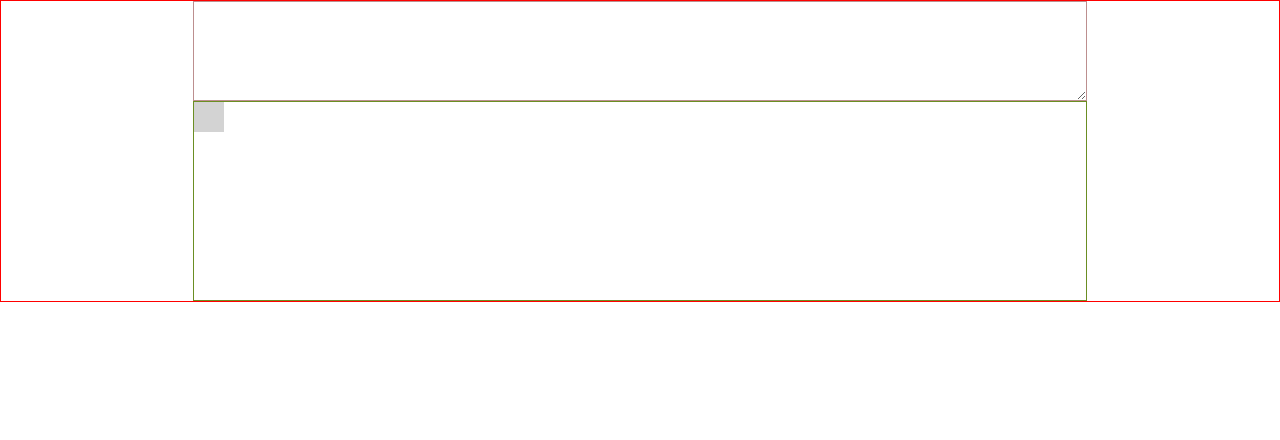
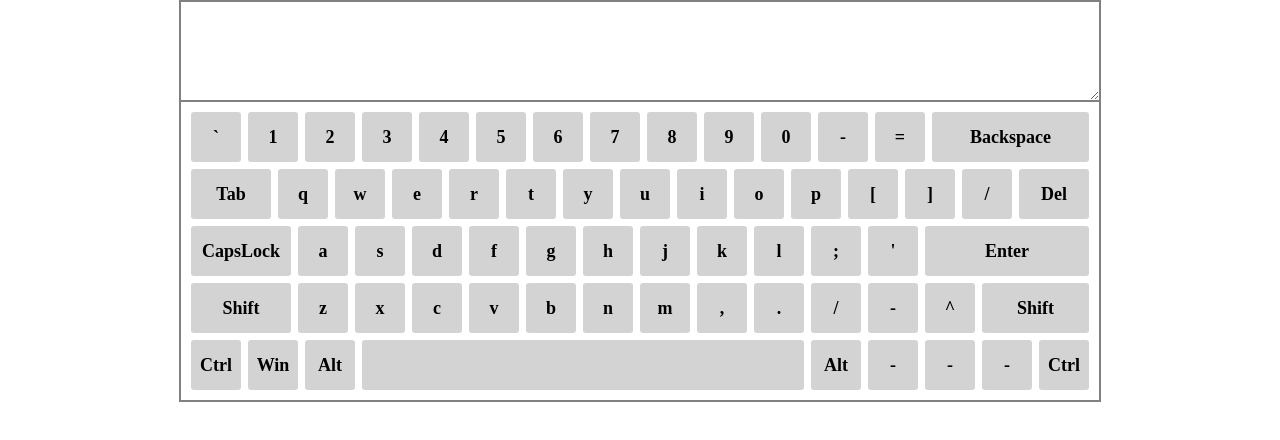
Before and after one commit to Ewdoha/RSS_Virtual_Keyboard, a website built with webpack: page RSS_Virtual_Keyboard/src/index.html in a window 1280 px wide. Built offline with nearby package versions, Linux system fonts and the light colour scheme.

Commit message:
feat: create html markup,css styles for keyboard and textarea in index.js

```diff
--- a/RSS_Virtual_Keyboard/src/assets/styles/style.scss
+++ b/RSS_Virtual_Keyboard/src/assets/styles/style.scss
@@ -3,37 +3,70 @@
   padding: 0;
   box-sizing: border-box;
 }
-/*
-body{
-  display: flex;
-  justify-content: center;
-  align-items: center;
-  width:100%;
-  height:100%;
-}
-*/
+
 .keyboard-container{
-  border: 1px solid red;
   display: flex;
   flex-direction: column;
   justify-content: center;
   align-items: center;
 
   .textarea{
-    border: 1px solid rosybrown;
-    width: 70%;
+    border: 2px solid gray;
+    border-bottom: transparent;
+    width: 922px;
     height:100px;
+    font-size: 18px;
+    font-weight: bold;
   }
 
   .keys-container{
-    border: 1px solid olivedrab;
-    width: 70%;
-    height: 200px;
+    display: flex;
+    align-items: center;
+    flex-wrap: wrap;
+    padding: 10px;
+    gap: 7px;
+    border: 2px solid gray;
+    width: 922px;
 
       .key{
-        width: 30px;
-        height: 30px;
+        width: 50px;
+        height: 50px;
+        display: flex;
+        justify-content: center;
+        align-items: center;
+        border-radius: 3px;
         background-color: lightgrey;
+        font-size: 18px;
+        font-weight: bold;
+        &:hover {
+          box-shadow: -3px 6px 10px -8px rgba(34, 60, 80, 0.2);
+          background-color:gray;
+          color: white;
+        }
+      }
+      .key:nth-child(14){
+        width: 157px;
+      }
+      .key:nth-child(15){
+        width: 80px;
+      }
+      .key:nth-child(29){
+        width: 70px;
+      }
+      .key:nth-child(30){
+        width: 100px;
+      }
+      .key:nth-child(42){
+        width: 164px;
+      }
+      .key:nth-child(43){
+        width: 100px;
+      }
+      .key:nth-child(56){
+        width: 107px;
+      }
+      .key:nth-child(60){
+        width: 442px;
       }
   }
 
--- a/RSS_Virtual_Keyboard/src/index.js
+++ b/RSS_Virtual_Keyboard/src/index.js
@@ -1,8 +1,12 @@
 import "./assets/styles/css.css";
 import "./assets/styles/style.scss";
 
-import {keyRow1, valueKeysArray} from './row_1';
-
+//import {keyRow1, valueKeysArray} from './row_1';
+let valueKeysRow1 = ["`","1","2","3","4","5","6","7","8","9","0","-","=","Backspace"];
+let valueKeysRow2 = ["Tab","q","w","e","r","t","y","u","i","o","p","[","]","/","Del"];
+let valueKeysRow3 = ["CapsLock","a","s","d","f","g","h","j","k","l",";","'","Enter"];
+let valueKeysRow4 = ["Shift","z","x","c","v","b","n","m",",",".","/","-","^","Shift"];
+let valueKeysRow5 = ["Ctrl","Win","Alt"," ","Alt","-","-","-","Ctrl"];
 
 const body = document.querySelector('body');
 
@@ -18,6 +22,37 @@ const keysContainer = document.createElement('div');
   keysContainer.className = 'keys-container';
   keyboardContainer.appendChild(keysContainer);
 
-  keysContainer.appendChild(keyRow1);
+  for (let i = 0; i < valueKeysRow1.length; i++) {
+    let keyRow1 = document.createElement('div');
+    keyRow1.className = 'key keyRow-1';
+    keyRow1.textContent = valueKeysRow1[i];
+    keysContainer.appendChild(keyRow1);
+  }
 
-  //valueKeysArray.forEach(value => createRow1(value));
+  for (let i = 0; i < valueKeysRow2.length; i++) {
+    let keyRow2 = document.createElement('div');
+    keyRow2.className = 'key keyRow-2';
+    keyRow2.textContent = valueKeysRow2[i];
+    keysContainer.appendChild(keyRow2);
+  }
+
+  for (let i = 0; i < valueKeysRow3.length; i++) {
+    let keyRow3= document.createElement('div');
+    keyRow3.className = 'key keyRow-3';
+    keyRow3.textContent = valueKeysRow3[i];
+    keysContainer.appendChild(keyRow3);
+  }
+
+  for (let i = 0; i < valueKeysRow4.length; i++) {
+    let keyRow4 = document.createElement('div');
+    keyRow4.className = 'key keyRow-4';
+    keyRow4.textContent = valueKeysRow4[i];
+    keysContainer.appendChild(keyRow4);
+  }
+
+  for (let i = 0; i < valueKeysRow5.length; i++) {
+    let keyRow5 = document.createElement('div');
+    keyRow5.className = 'key keyRow-5';
+    keyRow5.textContent = valueKeysRow5[i];
+    keysContainer.appendChild(keyRow5);
+  }
--- a/RSS_Virtual_Keyboard/src/row_1.js
+++ b/RSS_Virtual_Keyboard/src/row_1.js
@@ -1,16 +1,16 @@
-let valueKeysArray = ["`","1","2","3","4","5","6","7","8","9","0","-","=","Backspace"];
+//let valueKeysArray = ["`","1","2","3","4","5","6","7","8","9","0","-","=","Backspace"];
 
-
+/*
   let keyRow1 = document.createElement('div');
   keyRow1.className = 'key keyRow-1';
   //key.innerText = value;
   //container.appendChild(key);
+
+*/
 
 
 
 
 
 
-
-
-export {keyRow1,valueKeysArray};
+//export {keyRow1,valueKeysArray};
```
